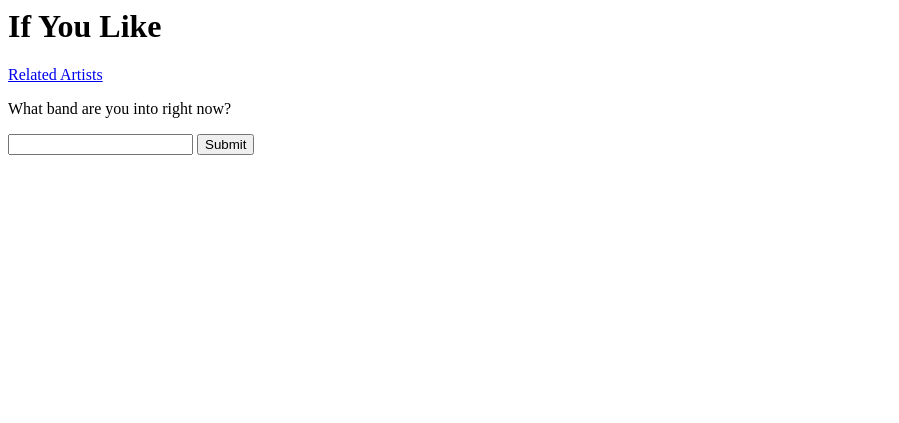
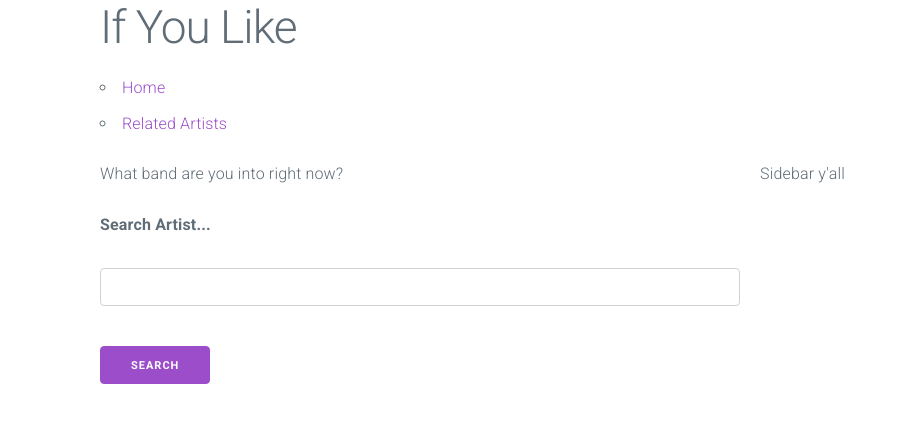
Before and after one commit to rorycaraher/If-You-Like, a Flask app: page / in a window 1280 px wide. Shown: the top 423 px of the page, without its empty margins (0-899 px from the left). Run offline with Flask 2, Linux system fonts and the light colour scheme; parts of the project's set-up code (start-up, migrations or seed data) failed here and were passed over; some libraries are stand-ins or nearby versions.

Commit message:
get first form working

```diff
--- /dev/null
+++ b/config.py
@@ -0,0 +1,4 @@
+import os
+
+class Config(object):
+    SECRET_KEY = os.environ.get('SECRET_KEY') or 'you-will-never-guess'
--- /dev/null
+++ b/forms.py
@@ -0,0 +1,7 @@
+from flask_wtf import FlaskForm
+from wtforms import StringField, PasswordField, BooleanField, SubmitField
+from wtforms.validators import DataRequired
+
+class ArtistSearchForm(FlaskForm):
+    search_term = StringField('Search Artist...', validators=[DataRequired()])
+    submit = SubmitField('Search')
--- a/main.py
+++ b/main.py
@@ -1,17 +1,22 @@
 import os
 from flask import Flask, render_template, request
+from config import Config
 from if_you_like import IfYouLike
+from forms import ArtistSearchForm
 
 app = Flask(__name__)
+app.config.from_object(Config)
 ifyoulike = IfYouLike()
 
 @app.route('/')
 def index():
-    return render_template('index.html')
+    form = ArtistSearchForm()
+    return render_template('index.html', form=form)
 
-@app.route('/related-artists')
+@app.route('/related-artists', methods=['GET', 'POST'])
 def related_artists():
-    results = ifyoulike.get_related_artists("grandaddy")
+    search_term = request.form['search_term']
+    results = ifyoulike.get_related_artists(search_term)
     return render_template('related-artists.html', results = results)
 
 if __name__ == "__main__":
--- a/templates/index.html
+++ b/templates/index.html
@@ -2,8 +2,12 @@
 
 {% block content %}
 <p>What band are you into right now?</p>
-<form action="">
-    <input type="text">
-    <input type="submit">
+<form action="{{ url_for('related_artists') }}" method="post" novalidate>
+    {{ form.hidden_tag() }}
+    <p>
+        {{ form.search_term.label }}<br>
+        {{ form.search_term(size=128) }}
+    </p>
+    <p>{{ form.submit() }}</p>
 </form>
 {% endblock %}
--- a/templates/wrapper.html
+++ b/templates/wrapper.html
@@ -1,13 +1,29 @@
 <html>
     <head>
         <title>If You like</title>
+        <link rel="stylesheet" href="https://cdnjs.cloudflare.com/ajax/libs/milligram/1.3.0/milligram.min.css">
+        <link rel="stylesheet" href="//fonts.googleapis.com/css?family=Roboto:300,300italic,700,700italic">
+        <link rel="stylesheet" href="//cdnjs.cloudflare.com/ajax/libs/normalize/5.0.0/normalize.css">
+        <link rel="stylesheet" href="//cdnjs.cloudflare.com/ajax/libs/milligram/1.3.0/milligram.css">
     </head>
     <body>
-        <h1>If You Like</h1>
-        <div><a href="/related-artists">Related Artists</a></div>
-        <div>
-            {% block content %}
-            {% endblock %}
+
+        <div class="container">
+            <h1>If You Like</h1>
+            <div class='navbar'>
+                <ul>
+                    <li><a href="/">Home</a></li>
+                    <li><a href="/related-artists">Related Artists</a></li>
+                </ul>
+            </div>
+        <div class="row">
+            <div class="column column-60">
+                {% block content %}
+                {% endblock %}
+            </div>
+            <div class="column column-10">
+                <p>Sidebar y'all</p>
+            </div>
         </div>
     </body>
 </html>
```
Also changed, not shown: 1 other file.
